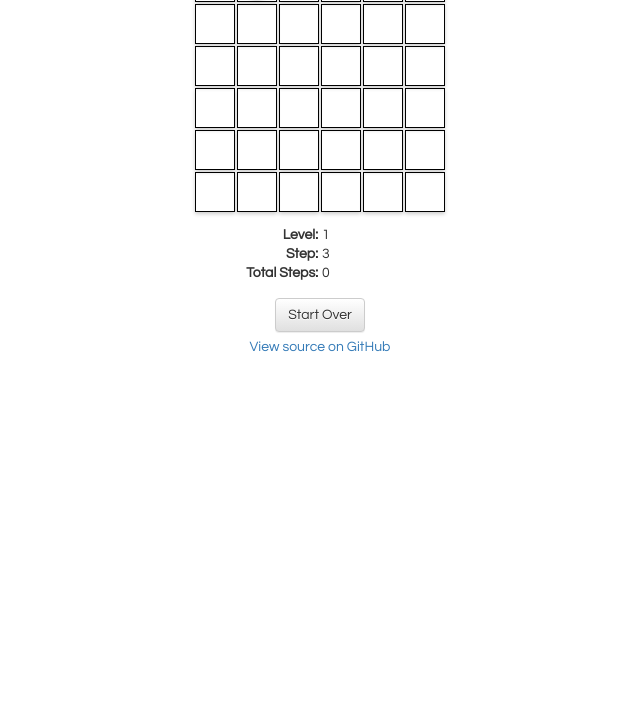
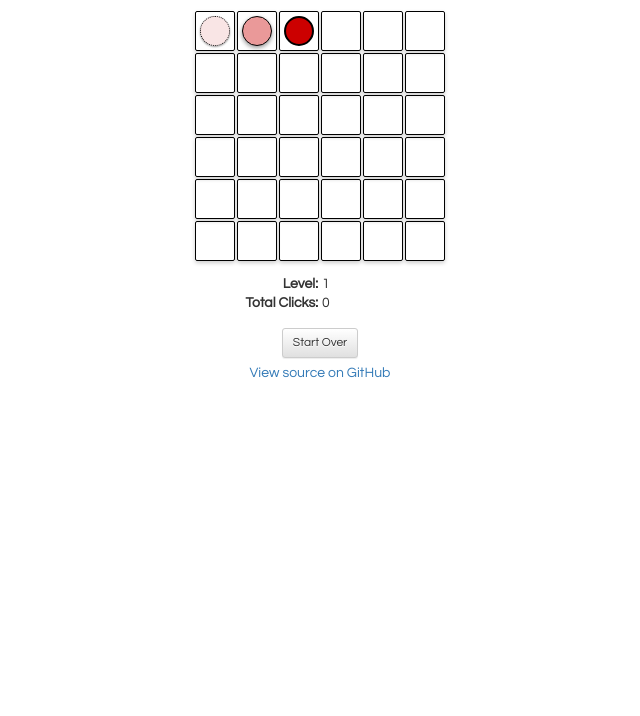
Before and after one commit to hacocacyb/pattern-match, a React app: page / in a window 1280 px wide. Shown: the part 84-800 px from the top of the page, without its empty margins (320-960 px from the left). Built offline with nearby package versions, Linux system fonts and the light colour scheme.

Commit message:
new levels, new styles, page name and instructions

```diff
--- a/public/index.html
+++ b/public/index.html
@@ -13,7 +13,7 @@
       work correctly both with client-side routing and a non-root public URL.
       Learn how to configure a non-root public URL by running `npm run build`.
     -->
-    <title>Matching Game</title>
+    <title>Pattern Matcher</title>
   </head>
   <body>
     <div id="root"></div>
--- a/src/App.css
+++ b/src/App.css
@@ -18,8 +18,6 @@ body {
 }
 
 .title {
-	font-size: 200%;
-	font-weight: bold;
 	margin-bottom: 6px;
 	text-align: center;
 }
@@ -56,6 +54,7 @@ body {
 
 .square {
 	display : inline-block;
+	border-radius: 2px;
 	position: relative;
 	margin: 1px;
 	height : 40px;
@@ -122,11 +121,9 @@ body {
 	position: absolute;
 	top : 90px;
 	padding : 10px;
-	border : 3px double black;
 	width : 280px;
 	color: black;
-	border-radius: 8px;
-	background-color: green;
+	border-radius: 3px;
 	font-weight: bolder;
 	font-size : 140%;
 	text-align: center;
--- a/src/data/Levels.js
+++ b/src/data/Levels.js
@@ -1,64 +1,155 @@
 
-const Levels = [
-	{
-		fn : function(t) {
-			var x, y;
+const Levels = [{
+		desc: 'Across each row then down',
+		fn: function (t) {
+			var x,
+			y;
 			var ct = t - 1;
 			x = (ct) % 6;
-			y = Math.floor(ct/6) % 6;
+			y = Math.floor(ct / 6) % 6;
 			return [x, y]
 		}
 	}, {
-		fn : function(t) {
-			var x, y;
+		desc: 'down diagonally',
+		fn: function (t) {
+			var x,
+			y;
 			var ct = t - 1;
 			x = ct % 6;
 			y = ct % 6;
 			return [x, y]
 		}
-	},{
-		fn : function(t) {
-			var x, y;
+	}, {
+		desc: 'right two and down one on each move',
+		fn: function (t) {
+			var x,
+			y;
 			var ct = t - 1;
 			x = (ct * 2) % 6;
 			y = ct % 6;
 			return [x, y]
 		}
 	}, {
-		fn : function(t) {
-			var x, y;
+		desc: 'moves right, moves down, moves right, moves down',
+		fn: function (t) {
+			var x,
+			y;
 			var ct = t - 1;
-			x = Math.floor((ct+1)/2) % 6;
-			y = Math.floor(ct/2) % 6;
+			x = Math.floor((ct + 1) / 2) % 6;
+			y = Math.floor(ct / 2) % 6;
 			return [x, y]
 		}
 	}, {
-		fn : function(t) {
-			var f = (t-1) % 4;
+		//the four corners
+		fn: function (t) {
+			var f = (t - 1) % 4;
 			return {
-				0 : [0,0],
-				1 : [5,0],
-				2 : [5,5],
-				3 : [0,5]
-			}[f];
+				0: [0, 0],
+				1: [5, 0],
+				2: [5, 5],
+				3: [0, 5]
+			}
+			[f];
 		}
 	}, {
-		fn : function(t) {
-			var f = (t-1) % 12;
+		desc: 'four corners, then goes four corners in, etc',
+		fn: function (t) {
+			var f = (t - 1) % 12;
 			return {
-				0 : [0,0],
-				1 : [5,0],
-				2 : [5,5],
-				3 : [0,5],
-				4 : [1,1],
-				5 : [4,1],
-				6 : [4,4],
-				7 : [1,4],
-				8 : [2,2],
-				9 : [3,2],
-				10 : [3,3],
-				11 : [2,3]
-			}[f];
+				0: [0, 0],
+				1: [5, 0],
+				2: [5, 5],
+				3: [0, 5],
+				4: [1, 1],
+				5: [4, 1],
+				6: [4, 4],
+				7: [1, 4],
+				8: [2, 2],
+				9: [3, 2],
+				10: [3, 3],
+				11: [2, 3]
+			}
+			[f];
+		}
+	}, {
+		desc: 'three blocks from each corner',
+		fn: function (t) {
+			var f = (t - 1) % 12;
+			return {
+				"0": [0, 0],
+				"1": [1, 0],
+				"2": [2, 0],
+				"3": [5, 0],
+				"4": [5, 1],
+				"5": [5, 2],
+				"6": [5, 5],
+				"7": [4, 5],
+				"8": [3, 5],
+				"9": [0, 5],
+				"10": [0, 4],
+				"11": [0, 3]
+			}
+			[f];
+		}
+	}, {
+		desc: 'up up up right',
+		fn: function (t) {
+			return {
+				"0": [0, 5],
+				"1": [0, 4],
+				"2": [0, 3],
+				"3": [1, 3],
+				"4": [1, 2],
+				"5": [1, 1],
+				"6": [2, 1],
+				"7": [2, 0],
+				"8": [2, 5],
+				"9": [3, 5],
+				"10": [3, 4],
+				"11": [3, 3],
+				"12": [4, 3],
+				"13": [4, 2],
+				"14": [4, 1],
+				"15": [5, 1],
+				"16": [5, 0],
+				"17": [5, 5]
+			}[(t - 1) % 18];
+		}
+	}, {
+		desc: '',
+		fn: function (t) {
+			return {
+				"0": [0, 5],
+				"1": [1, 3],
+				"2": [1, 2],
+				"3": [0, 0],
+				"4": [2, 1],
+				"5": [3, 1],
+				"6": [5, 0],
+				"7": [4, 2],
+				"8": [4, 3],
+				"9": [5, 5],
+				"10": [3, 4],
+				"11": [2, 4]
+			}[(t - 1) % 12];
+		}
+	}, {
+		desc: '',
+		fn: function (t) {
+			return {
+				"0": [5, 5],
+				"1": [4, 4],
+				"2": [3, 5],
+				"3": [2, 5],
+				"4": [1, 4],
+				"5": [0, 5],
+				"6": [0, 0],
+				"7": [1, 1],
+				"8": [2, 0],
+				"9": [3, 0],
+				"10": [4, 1],
+				"11": [5, 0]
+			}[(t - 1) % 12];
 		}
 	}
 ];
--- a/src/views/Board.js
+++ b/src/views/Board.js
@@ -25,12 +25,14 @@ class Board extends React.Component {
 			totalLevels : this.levels.length,
 			locations : locations,
 			step : START_ON_STEP,
-			level : 0,
+			level : 0, //this.levels.length - 1,
 			rightGuesses : 0
 		}
+		this.clicks = {};
 	}
 
 	componentDidMount() {
+		//do this here so it animates instead of starting at step 3
 		this.nextLevel();
 	}
 
@@ -66,6 +68,9 @@ class Board extends React.Component {
 		var nextLocation = locations[row][column];
 		var correctGuess = (nextPosition[0] === column && nextPosition[1] === row);
 		var rightGuesses = this.state.rightGuesses;
+
+		//this.clicks[this.state.totalSteps] = [column, row];
+		//console.log(JSON.stringify(this.clicks));
 
 
 		if (rightGuesses >= WINNING_GUESSES) {
@@ -153,12 +158,12 @@ class Board extends React.Component {
 			 endLevelText = 'Game Cleared!';
 		}
 		return (
-		  <div className="container">
-			<div className="game container">
+		  <div className="container-fluid">
+			<div className="game">
 				{html}
-				<div style={winningDivStyle} className="container level-cleared">
+				<div style={winningDivStyle} className="alert-success level-cleared">
 					{endLevelText}
-					<Button style={nextLevelButtonStyle}
+					<Button className="btn-success" style={nextLevelButtonStyle}
 							onClick={this.nextLevel.bind(this)}>Next Level</Button>
 				</div>
 			</div>
@@ -168,17 +173,12 @@ class Board extends React.Component {
 					<div className="field-value" >{this.state.level}</div>
 				</div>
 				<div className="field-row">
-					<label className="field-label">Step:</label>
-					<div className="field-value" >{this.state.step}</div>
-				</div>
-
-				<div className="field-row">
-					<label className="field-label">Total Steps:</label>
+					<label className="field-label">Total Clicks:</label>
 					<div className="field-value" >{this.state.totalSteps}</div>
 				</div>
 			</fieldset>
 			<div className="nav-bar">
-				<Button onClick={this.startGameOver.bind(this)}>Start Over</Button>
+				<Button className="btn-sm" onClick={this.startGameOver.bind(this)}>Start Over</Button>
 			</div>
 			<div className="footer">
 				<a href="https://github.com/hacocacyb/pattern-match">View source on GitHub</a>
@@ -202,19 +202,19 @@ class Board extends React.Component {
 			this.animatingLevel = true;
 		}
 		var deferredMoves = 0;
-		while (loopStep < START_ON_STEP) {
-			deferredMoves++;
-			setTimeout(function() {
+		var animAction = function() {
 			me.setState({
 				step : me.state.step + 1
 			});
 			deferredMoves--;
-				console.log('deferredMoves', deferredMoves);
 			if (deferredMoves === 0) {
 				me.animatingLevel = false;
 			}
 
-			}, 300 * loopStep);
+		};
+		while (loopStep < START_ON_STEP) {
+			deferredMoves++;
+			setTimeout(animAction, 300 * loopStep);
 			loopStep++;
 		};
 	}
--- a/src/views/Game.js
+++ b/src/views/Game.js
@@ -7,10 +7,10 @@ import 'bootstrap/dist/css/bootstrap-theme.css';
 class Game extends React.Component {
 
 	render() {
-		const title = 'Click to continue the pattern';
 		return (
 			<div>
-				<div className="title">{title}</div>
+				<h2 className="title">Pattern Matcher</h2>
+				<h5 className="title">Click to continue the pattern</h5>
 				<Board />
 			</div>
 		);
```
Lines whose indentation alone changed are shown as unchanged.
